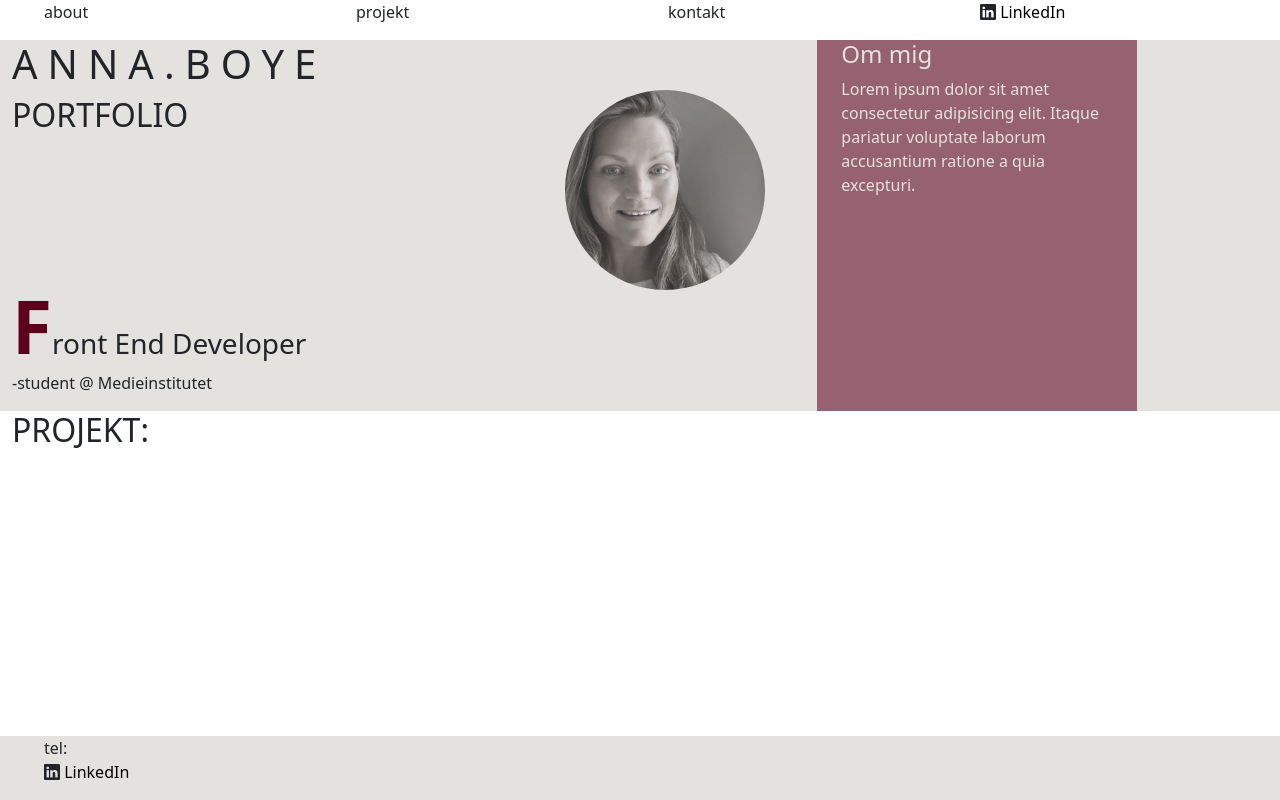
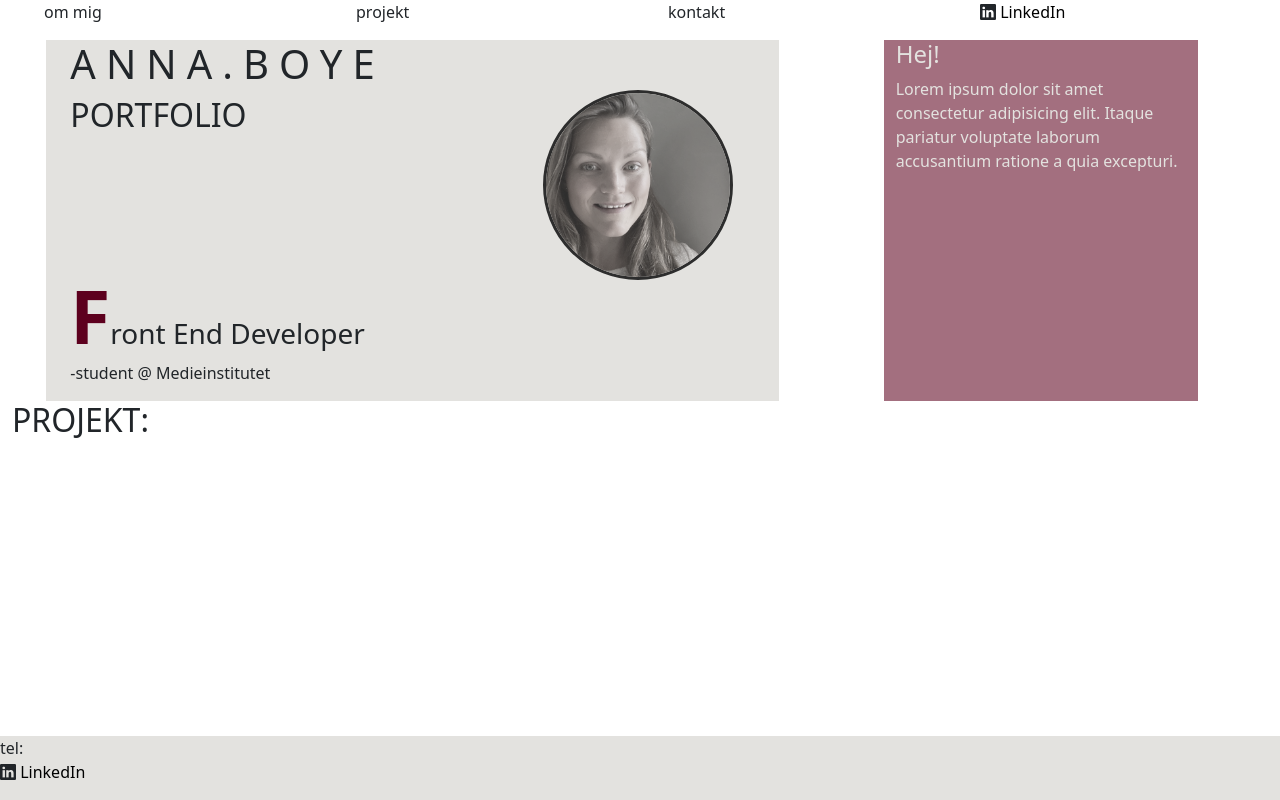
Before and after one commit to annaboye/portfolio, a plain HTML site: page html/index.html in a window 1280 px wide. Drawn offline with nearby package versions, Linux system fonts and the light colour scheme.

Commit message:
animation

```diff
--- a/css/index.css
+++ b/css/index.css
@@ -4,36 +4,34 @@ h1 {
     letter-spacing: 10px;
 
     }
-.maincontainer {
+main {
     background-color:#e3e2df;
     }
 
-
+h3 { animation: jump 1s ease-out;}
 
 h3::first-letter {
     color:#5d001e;
     font-size: 2.6em;
     font-weight: bold;
     line-height: 1;
-
-  }
+}
 
 .side{
     justify-content: center;
     background-color: #5d001e90;
-    color:#e3e2df;
-
-
-}
+    color:#e3e2df;}
 
 .imagecontainer {
     width: 120px;
     height: auto;
     align-items: center;
+
 }
 
 img {width: 100px;
     height: auto ;
+    border: solid black;
     border-radius: 50%;
     margin-top:50px ;
     filter: grayscale(80%) opacity(80%);
@@ -49,10 +47,28 @@ img {width: 100px;
 footer{
     background-color: #e3e2df;
     }
-
+@keyframes jump{
+        from {
+          transform: translate(0, 0);
+        }
+        to {
+          transform: translate(0, -50px);
+        }
+        h3 {
+            animation: jump 1s ease-in-out ;
+        } }
 
 @media screen and (min-width: 1068px) {
 
 img {
-    width: 200px;}
+    width: 190px;}
+
+main { background-color: white;
 }
+
+.first{ background-color: #e3e2df;
+}
+main> section{
+    justify-content:space-around ;}
+
+}
--- a/html/index.html
+++ b/html/index.html
@@ -22,12 +22,11 @@
     />
     <link rel="stylesheet" href="/css/index.css" />
   </head>
-  <body>
-    <header class="container-fluid">
-      <section class="row header">
+  <body class="container-fluid">
+    <header class="row">
       <nav class="col-12">
         <ul class="row">
-            <li class="col-3">about</li>
+          <li class="col-3">om mig</li>
           <li class="col-3">projekt</li>
           <li class="col-3">kontakt</li>
           <li class="col-3">
@@ -41,11 +40,10 @@
           </li>
         </ul>
       </nav>
-      </section>
     </header>
-    <main class="container-fluid">
-      <section class="maincontainer row">
-        <section class="col-12 col-md-8 row">
+    <main class="row">
+      <section class="row">
+        <section class="first col-12 col-md-7 row">
           <article class="col-8">
             <h1>ANNA.BOYE</h1>
             <h2>PORTFOLIO</h2>
@@ -58,9 +56,9 @@
             <p>-student @ Medieinstitutet</p>
           </article>
         </section>
-        <section class="side col-8 col-md-3 row">
+        <section class="side col-8 col-md-3">
           <article class="col-12">
-            <h4>Om mig</h4>
+            <h4>Hej!</h4>
             <p>
               Lorem ipsum dolor sit amet consectetur adipisicing elit. Itaque
               pariatur voluptate laborum accusantium ratione a quia excepturi.
@@ -72,8 +70,8 @@
         <h2>PROJEKT:</h2>
       </section>
     </main>
-    <footer class="container-fluid fixed-bottom">
-      <ul class="row">
+    <footer class="row fixed-bottom">
+      <ul class="col-12">
         <li>tel:</li>
         <li>
           <i class="bi bi-linkedin"></i>
```
Lines whose indentation alone changed are shown as unchanged.
